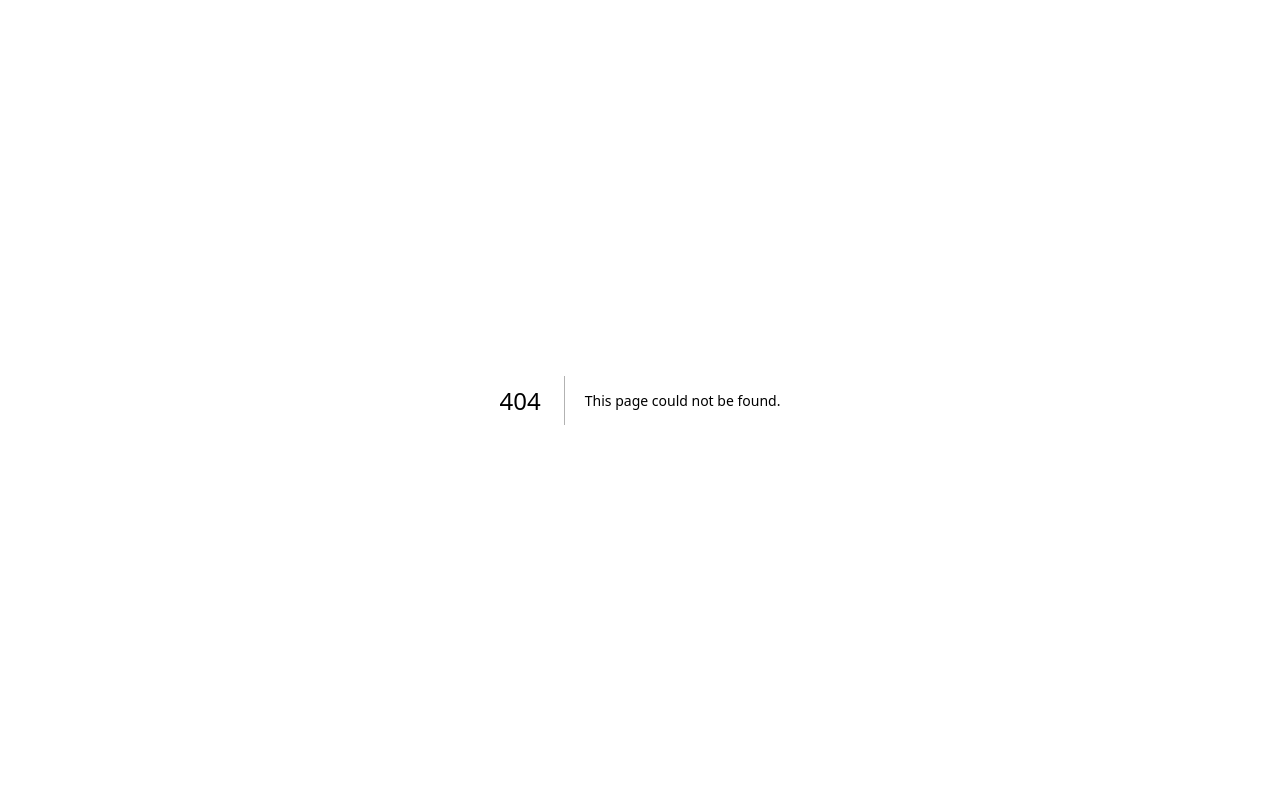
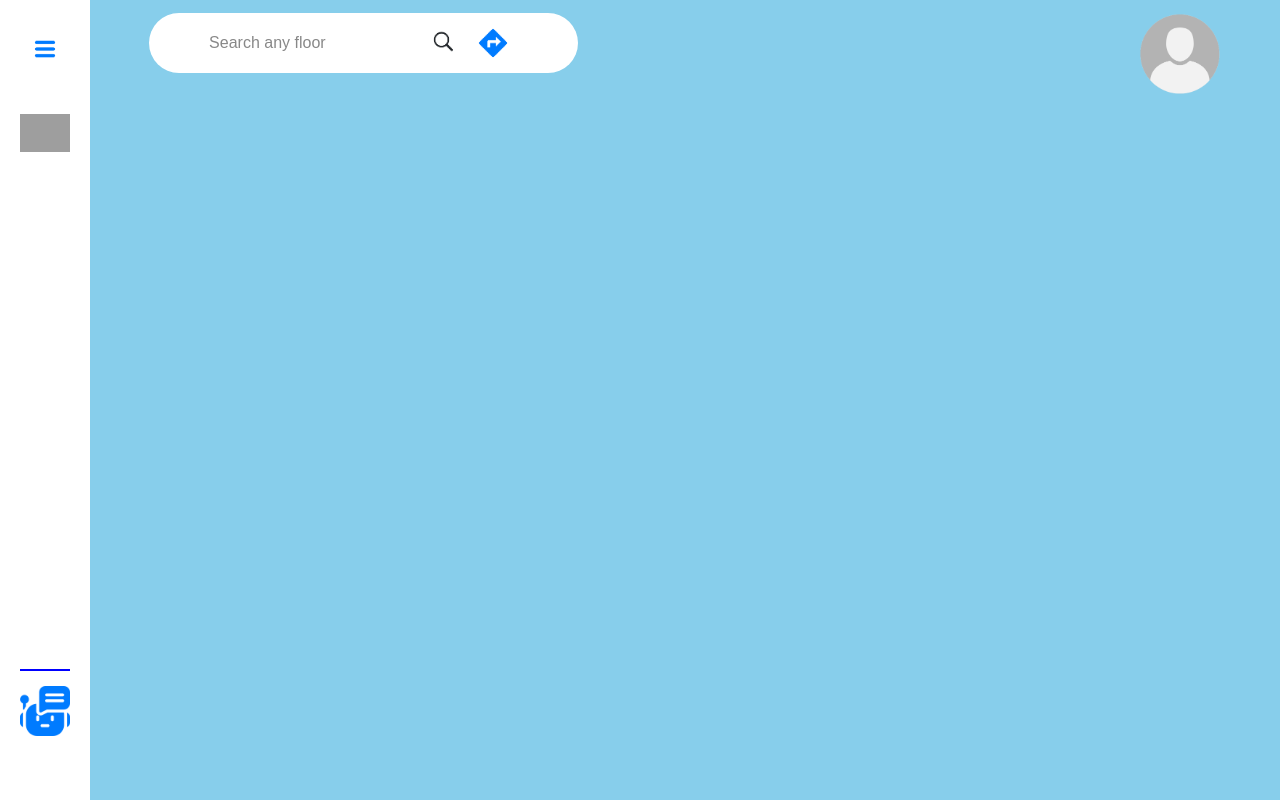
Before and after one commit to Eaman006/Campus-Navigator, a Next.js app in the folder my-app/: page /student in a window 1280 px wide. Before the commit this address had no page. Built offline with nearby package versions, Linux system fonts and the light colour scheme; grey boxes are pictures that could not be loaded.

Commit message:
add student dashboard

```diff
--- /dev/null
+++ b/my-app/app/student/Student.module.css
@@ -0,0 +1,52 @@
+.container{
+    width: 100%;
+    height: 100vh;
+    color: #111111;
+    display: flex;
+    background-color: #fff;
+}
+
+.container-left{
+    width: 7%;
+    height: 100%;
+    padding: 0 0 5%;
+    display: flex;
+    flex-direction: column;
+    justify-content: space-between;
+    align-items: center;
+    background-color: #fff;
+}
+
+.bot-container{
+    padding-top: 15px;
+    border-top: 2px solid blue;
+}
+
+.container-right{
+    width: 93%;
+    height: 100%;
+    padding-top: 1%;
+    display: flex;
+    justify-content: center;
+    background-color: skyblue;
+}
+.sub-container-right{
+    width: 90%;
+    height: fit-content;
+    display: flex;
+    justify-content: space-between;
+}
+
+.input-container{
+    width: 40%;
+    height: 60px;
+    padding: 5px 60px;
+    display: flex;
+    justify-content: space-between;
+    background-color: #fff;
+    border-radius: 50px;
+}
+
+.input-logo-container{
+    display: flex;
+}
--- /dev/null
+++ b/my-app/app/student/page.js
@@ -0,0 +1,41 @@
+"use client"
+import React from 'react'
+import style from './Student.module.css'
+import Image from 'next/image';
+import Bot from '../../public/bot.png'
+import Recent from '../../public/recent.png'
+import Hamburger from '../../public/hamburger.png'
+import Profile from '../../public/profile.png'
+import Direction from '../../public/direction.png'
+import Search from '../../public/search.png'
+
+function page() {
+  return (
+    <div className={style['container']}>
+        <div className={style['container-left']}>
+            <div className={style['container-left-top']}>
+                <Image src={Hamburger} width={50} height={50} alt='logo' className='pb-10 pt-6'/>
+                <Image src={Recent} width={50} height={50} alt='logo' />
+            </div>
+            <div className={style['bot-container']}>
+                <Image src={Bot} width={50} height={50} alt='logo' />
+            </div>
+        </div>
+        <div className={style['container-right']}>
+            <div className={style['sub-container-right']}>
+                <div className={style['input-container']} onClick={()=>{}}>
+                    <input type="text" placeholder='Search any floor'/>
+                    <div className={style['input-logo-container']}>
+                        <Image src={Search} width={50} height={50} alt='logo' />
+                        <Image src={Direction} width={50} height={50} alt='logo' />
+                    </div>
+                </div>
+                <Image src={Profile} width={80} height={80} alt='logo' />
+
+            </div>
+        </div>
+    </div>
+  )
+}
+
+export default page
```
Also changed, not shown: 1 other file (tests, documents, lock files or other folders).
